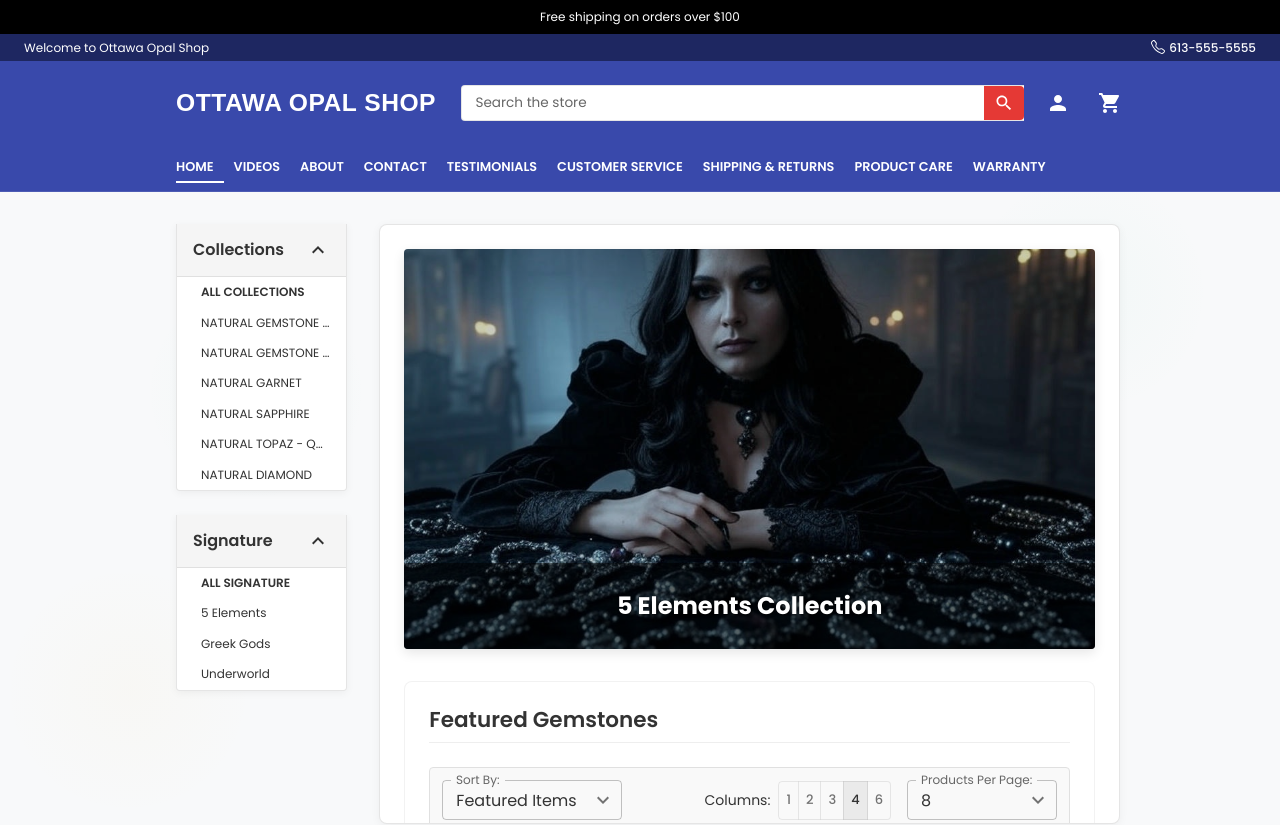
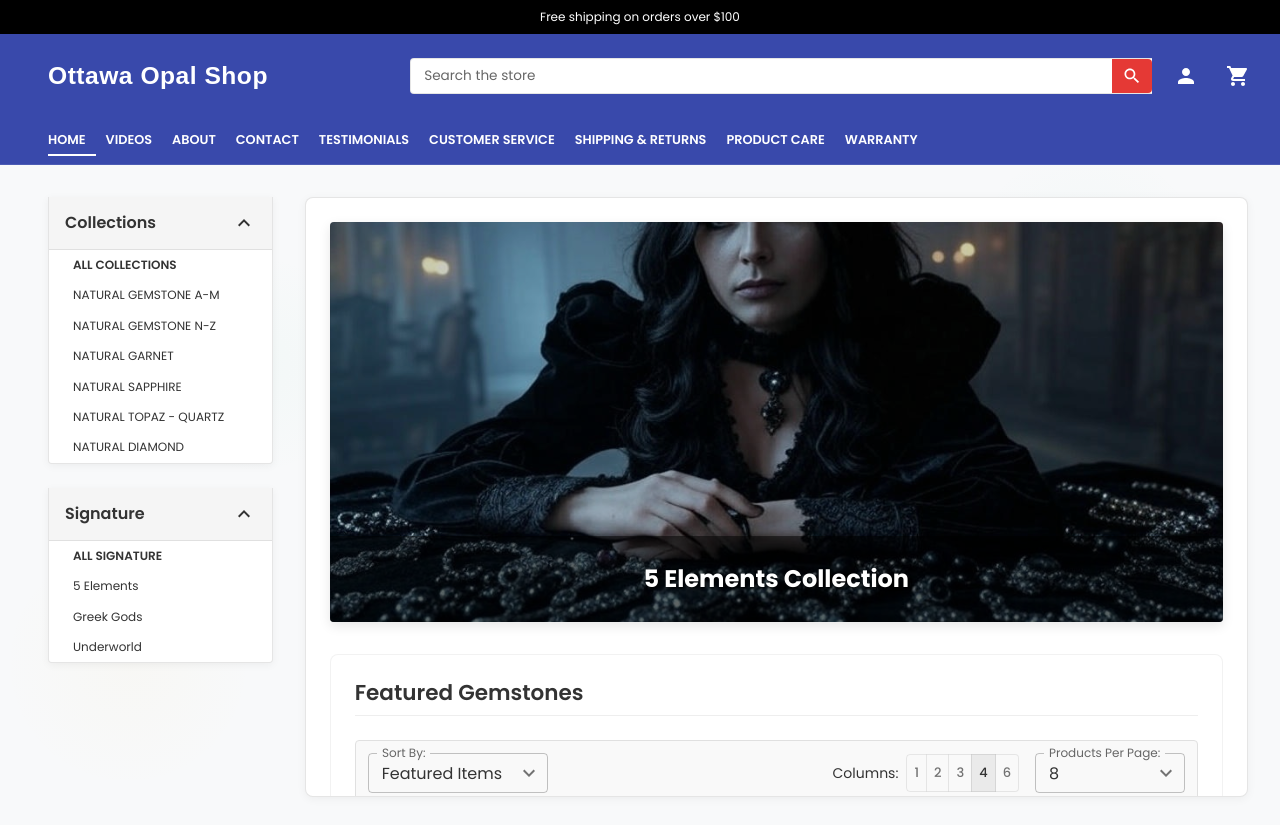
Before and after one commit to superbrucem/git-Projects-jewelryReactUI, a React (Vite) app: page / in a window 1280 px wide. Shown: the top 825 px of the page. Built offline with nearby package versions, Linux system fonts and the light colour scheme.

Commit message:
fixed header

```diff
--- a/src/components/Footer.jsx
+++ b/src/components/Footer.jsx
@@ -177,12 +177,12 @@ const Footer = () => {
     <FooterContainer>
       <Container maxWidth="xl" sx={{
         width: '100%',
-        maxWidth: { xs: '100%', sm: '100%', md: '100%', lg: '1024px', xl: '1280px' }
+        maxWidth: { xs: '100%', sm: '100%', md: '100%', lg: '1600px', xl: '1800px' }
       }}>
         <Grid container spacing={4}>
           {/* Company Info */}
           <Grid item xs={12} sm={6} md={3}>
-            <FooterTitle variant="h6">OTTAWA OPAL SHOP</FooterTitle>
+            <FooterTitle variant="h6">Ottawa Opal Shop</FooterTitle>
             <CompanyDescription variant="body2">
               Exquisite jewelry for life's special moments. Since 1985.
             </CompanyDescription>
--- a/src/components/Header.jsx
+++ b/src/components/Header.jsx
@@ -293,34 +293,9 @@ const Header = () => {
         </Typography>
       </Box>
 
-      {/* Welcome Banner with Phone Number - Ashergems style */}
-      <Box sx={{
-        backgroundColor: '#1e2761', // Purple background from Ashergems image
-        color: 'white',
-        py: 0.5,
-        display: 'flex',
-        justifyContent: 'space-between',
-        alignItems: 'center',
-        px: 3
-      }}>
-        <Typography variant="body2" sx={{ fontWeight: 400, fontSize: '0.75rem' }}>
-          Welcome to Ottawa Opal Shop
-        </Typography>
-        <Box sx={{ display: 'flex', alignItems: 'center' }}>
-          <Box component="span" sx={{ color: '#ffffff', mr: 0.5, display: 'flex', alignItems: 'center' }}>
-            <svg xmlns="http://www.w3.org/2000/svg" width="14" height="14" fill="currentColor" viewBox="0 0 16 16">
-              <path d="M3.654 1.328a.678.678 0 0 0-1.015-.063L1.605 2.3c-.483.484-.661 1.169-.45 1.77a17.568 17.568 0 0 0 4.168 6.608 17.569 17.569 0 0 0 6.608 4.168c.601.211 1.286.033 1.77-.45l1.034-1.034a.678.678 0 0 0-.063-1.015l-2.307-1.794a.678.678 0 0 0-.58-.122l-2.19.547a1.745 1.745 0 0 1-1.657-.459L5.482 8.062a1.745 1.745 0 0 1-.46-1.657l.548-2.19a.678.678 0 0 0-.122-.58L3.654 1.328zM1.884.511a1.745 1.745 0 0 1 2.612.163L6.29 2.98c.329.423.445.974.315 1.494l-.547 2.19a.678.678 0 0 0 .178.643l2.457 2.457a.678.678 0 0 0 .644.178l2.189-.547a1.745 1.745 0 0 1 1.494.315l2.306 1.794c.829.645.905 1.87.163 2.611l-1.034 1.034c-.74.74-1.846 1.065-2.877.702a18.634 18.634 0 0 1-7.01-4.42 18.634 18.634 0 0 1-4.42-7.009c-.362-1.03-.037-2.137.703-2.877L1.885.511z"/>
-            </svg>
-          </Box>
-          <Typography variant="body2" sx={{ fontWeight: 500, fontSize: '0.75rem', color: 'white' }}>
-            613-555-5555
-          </Typography>
-        </Box>
-      </Box>
-
       {/* Main header with logo and search */}
       <MainBar>
-        <Container maxWidth="xl" sx={{ width: '100%', maxWidth: { xs: '100%', sm: '100%', md: '100%', lg: '1024px', xl: '1280px' } }}>
+        <Container maxWidth="xl" sx={{ width: '100%', maxWidth: { xs: '100%', sm: '100%', md: '100%', lg: '1600px', xl: '1800px' } }}>
           <Toolbar disableGutters sx={{
             justifyContent: 'space-between',
             minHeight: '56px', /* Reduced from default 64px */
@@ -349,8 +324,7 @@ const Header = () => {
                   fontSize: isMobile ? '1.3rem' : '1.6rem', // Size like Ashergems
                   lineHeight: 1.1, // Tighter line height
                   whiteSpace: 'nowrap',
-                  fontFamily: 'Arial, sans-serif', // Sans-serif like Ashergems
-                  textTransform: 'uppercase', // Uppercase like Ashergems
+                  fontFamily: 'Arial, sans-serif' // Sans-serif like Ashergems
                 }}
               >
                 Ottawa Opal Shop
@@ -398,7 +372,7 @@ const Header = () => {
         backgroundColor: '#3949ab', // Updated blue color from the image
         borderBottom: '1px solid rgba(255, 255, 255, 0.1)'
       }}>
-        <Container maxWidth="xl" sx={{ width: '100%', maxWidth: { xs: '100%', sm: '100%', md: '100%', lg: '1024px', xl: '1280px' } }}>
+        <Container maxWidth="xl" sx={{ width: '100%', maxWidth: { xs: '100%', sm: '100%', md: '100%', lg: '1600px', xl: '1800px' } }}>
           {/* Single row navigation */}
           <Box sx={{
             display: 'flex',
--- a/src/pages/HomePage.jsx
+++ b/src/pages/HomePage.jsx
@@ -62,7 +62,7 @@ const HomePage = ({ contentOnly = false }) => {
       pt: 1, // Reduced top padding
       pb: 4,
       width: '100%',
-      maxWidth: { xs: '100%', sm: '100%', md: '100%', lg: '1024px', xl: '1280px' },
+      maxWidth: { xs: '100%', sm: '100%', md: '100%', lg: '1600px', xl: '1800px' },
       boxSizing: 'border-box' // Include padding in width calculation
     }}>
       <Grid container spacing={3} sx={{ width: '100%', m: 0 }}>
--- a/src/theme/theme.js
+++ b/src/theme/theme.js
@@ -145,10 +145,10 @@ let theme = createTheme({
           paddingRight: 24,
         },
         maxWidthXl: {
-          maxWidth: '1280px', // Reduced from 1920px to prevent stretching
+          maxWidth: '1800px', // Increased from 1280px for wider layout
         },
         maxWidthLg: {
-          maxWidth: '1024px', // Reduced from default
+          maxWidth: '1600px', // Increased from 1024px for wider layout
         },
       },
     },
```
